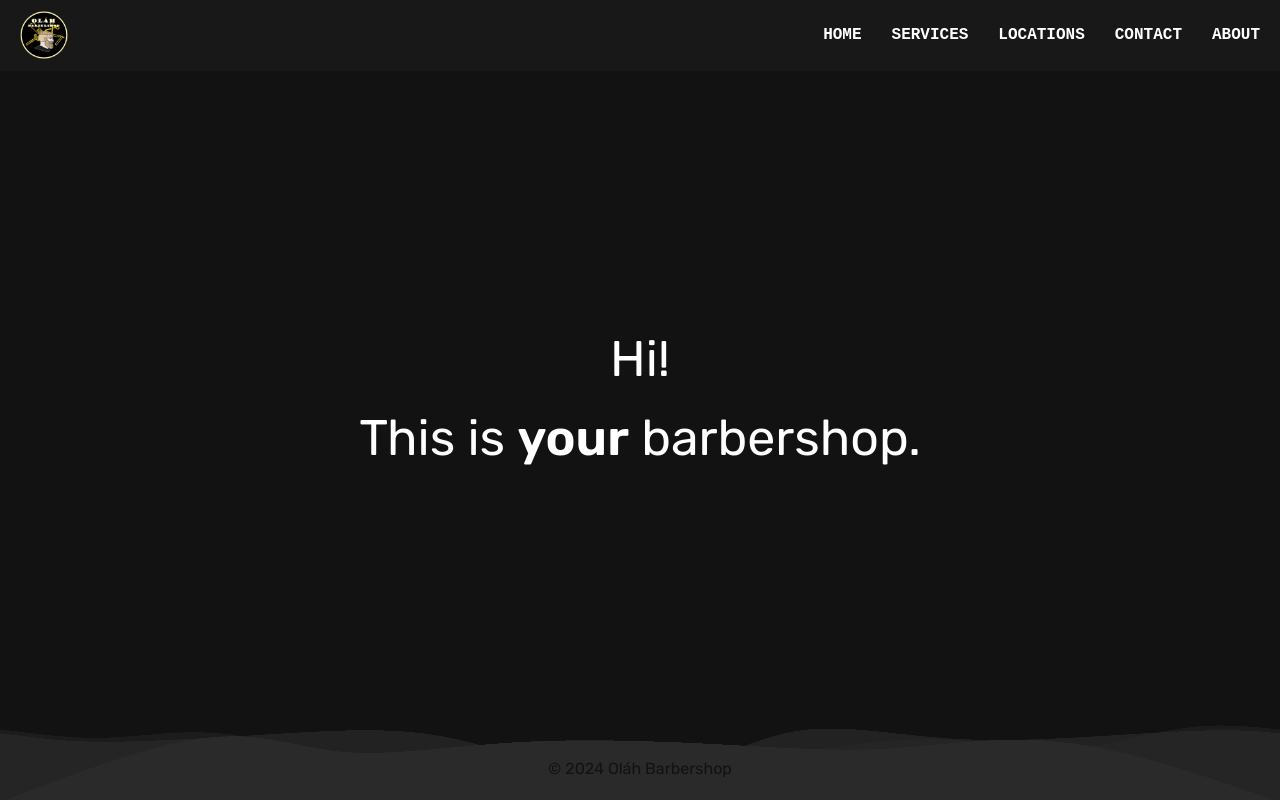
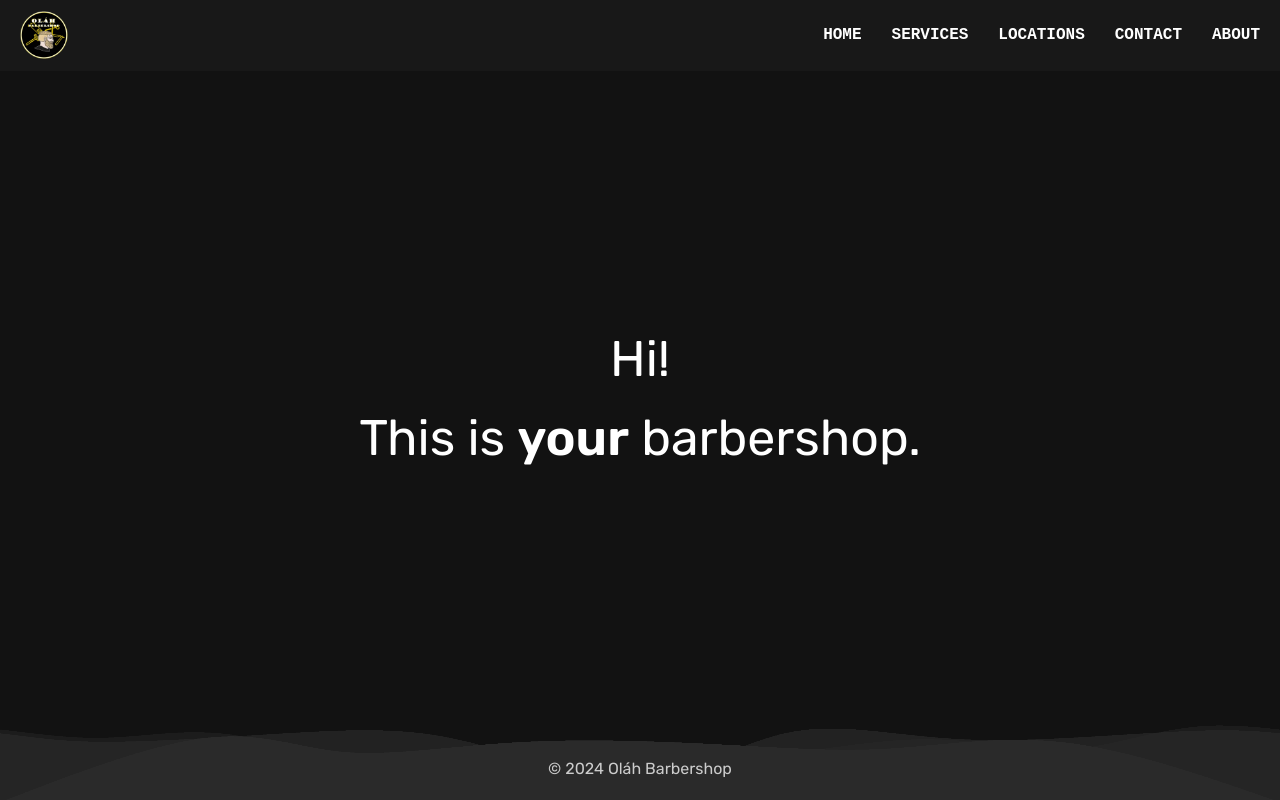
Before and after one commit to Olah-Barbershop/website, a SvelteKit app: page / in a window 1280 px wide. Built offline with nearby package versions, Linux system fonts and the light colour scheme.

Commit message:
fix: make copyright notice easier to see

```diff
--- a/package.json
+++ b/package.json
@@ -1,6 +1,6 @@
 {
   "name": "olahbarbershop-website",
-  "version": "1.10.0",
+  "version": "1.10.1",
   "description": "The website of Oláh Barbershop, made using SvelteKit.",
   "author": "pml68",
   "license": "GPL-3.0",
--- a/src/app.scss
+++ b/src/app.scss
@@ -116,7 +116,7 @@ body {
 }
 
 .copyright {
-  color: #121212;
+  color: #ccc;
   position: absolute;
   left: 50%;
   bottom: 4dvh;
```
